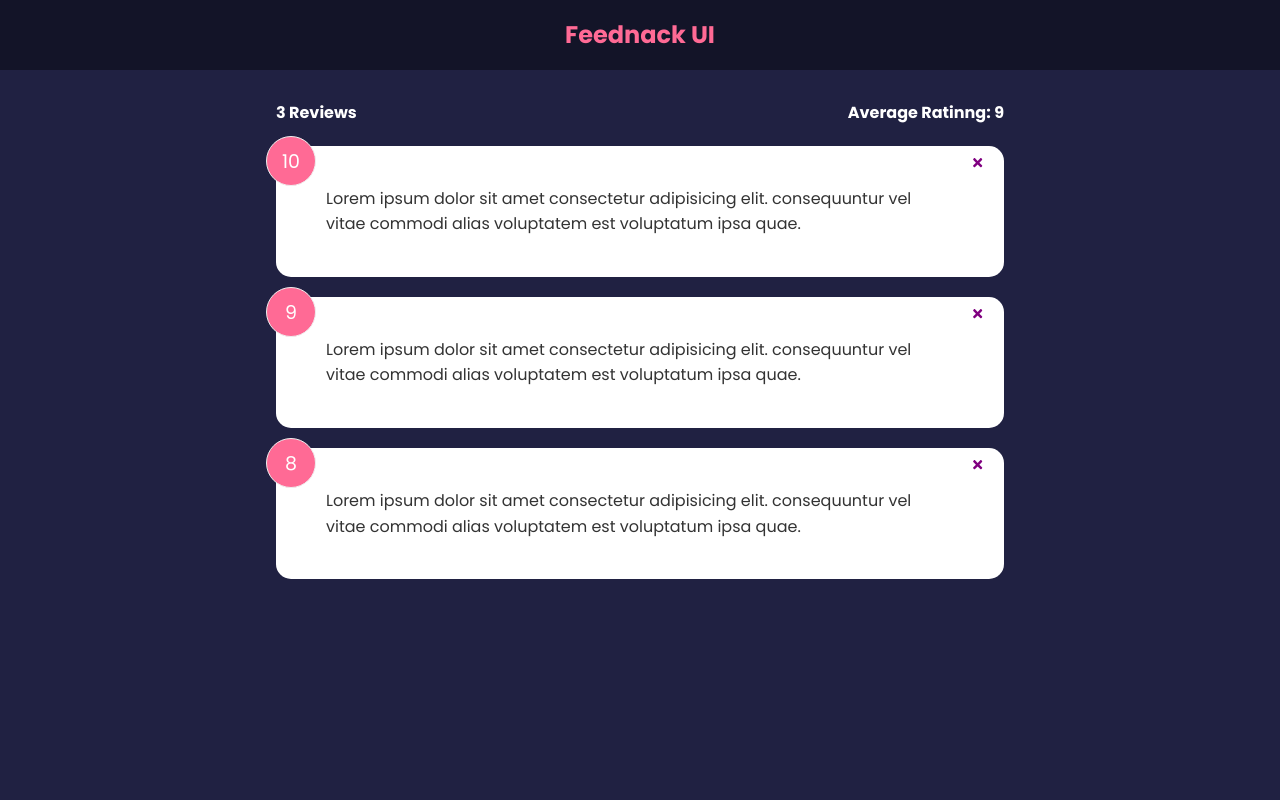
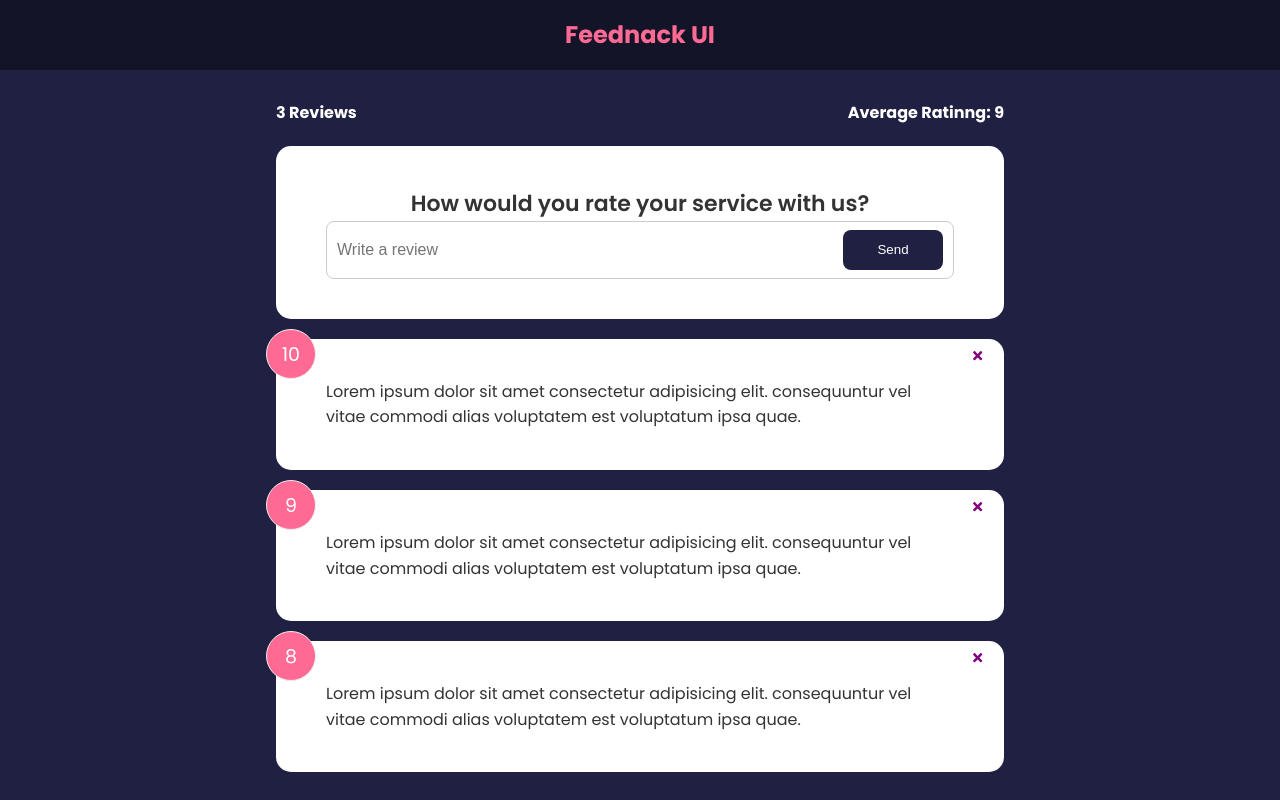
Before and after one commit to ViniUK00/feedback-app, a React (Create React App) app: page / in a window 1280 px wide. Built offline with nearby package versions, Linux system fonts and the light colour scheme.

Commit message:
added give a feedback section

```diff
--- a/src/App.js
+++ b/src/App.js
@@ -4,6 +4,7 @@
 import FeedbackData from "./data/FeedbackData"
 import Card from "./components/shared/Card"
 import FeedbackStats from "./components/FeedbackStats"
+import FeedbackForm from "./components/FeedbackForm"
 
 function App() {
   const [feedback, setFeedback] = useState(FeedbackData)
@@ -19,6 +20,7 @@
       <Header />
       <div className="container">
         <FeedbackStats feedback={feedback} />
+        <FeedbackForm />
         <FeedbackList feedback={feedback} handleDelete={deleteFeedback} />
       </div>
     </>
--- /dev/null
+++ b/src/components/FeedbackForm.jsx
@@ -0,0 +1,30 @@
+import { useState } from "react"
+import Card from "./shared/Card"
+import Button from "./shared/Button"
+
+function FeedbackForm() {
+  const [text, setText] = useState("")
+
+  const handleTextChange = (e) => {
+    setText(e.target.value)
+  }
+  return (
+    <Card>
+      <form>
+        <h2>How would you rate your service with us?</h2>
+        {/*@todo - rating select comp */}
+        <div className="input-group">
+          <input
+            onChange={handleTextChange}
+            type="text"
+            placeholder="Write a review"
+            value={text}
+          />
+          <Button type="submit">Send</Button>
+        </div>
+      </form>
+    </Card>
+  )
+}
+
+export default FeedbackForm
--- /dev/null
+++ b/src/components/shared/Button.jsx
@@ -0,0 +1,24 @@
+import PropTypes from "prop-types"
+
+function Button({ children, version, type, isDisabled }) {
+  return (
+    <button type={type} disabled={isDisabled} className={`btn btn-${version}`}>
+      {children}
+    </button>
+  )
+}
+
+Button.defaultProps = {
+  version: "primary",
+  type: "button",
+  isDisabled: false,
+}
+
+Button.propTypes = {
+  children: PropTypes.node.isRequired,
+  version: PropTypes.string,
+  type: PropTypes.string,
+  isDisabled: PropTypes.bool,
+}
+
+export default Button
```
